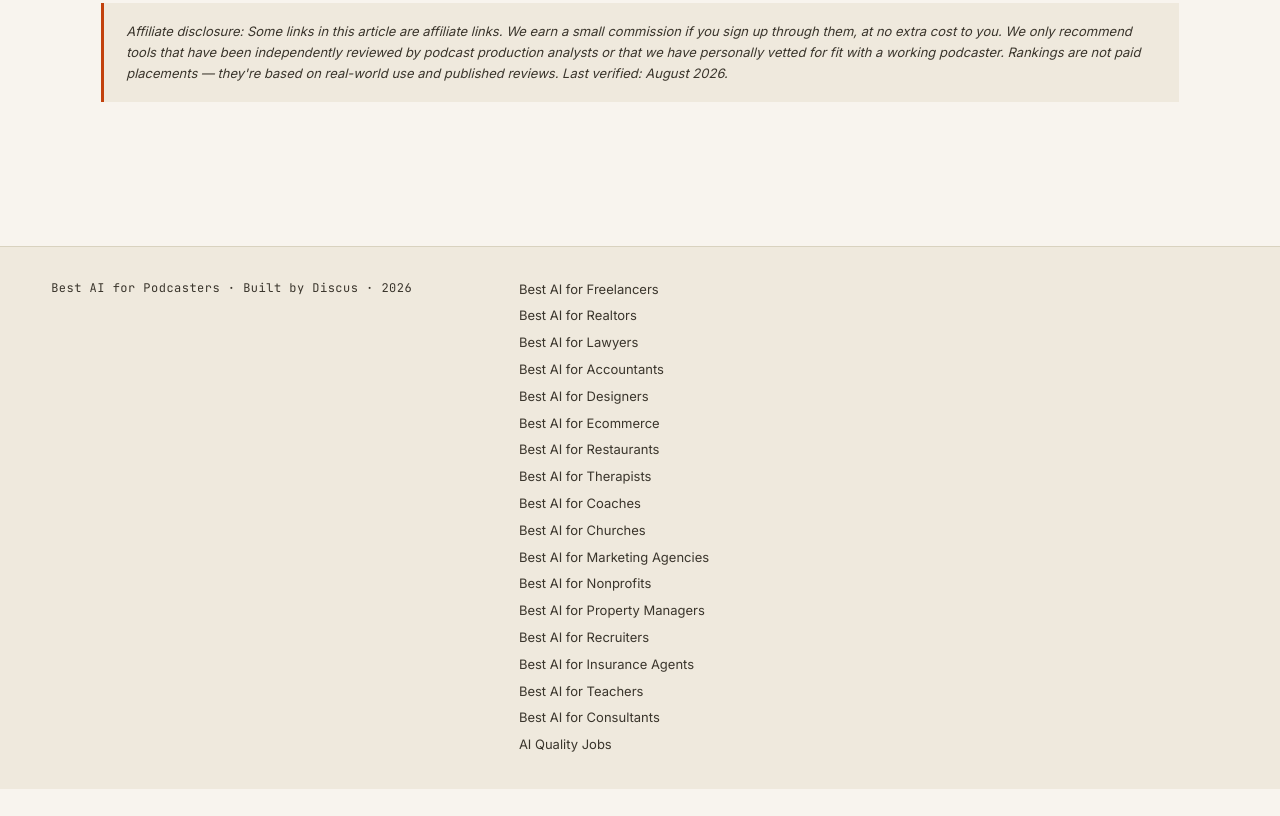
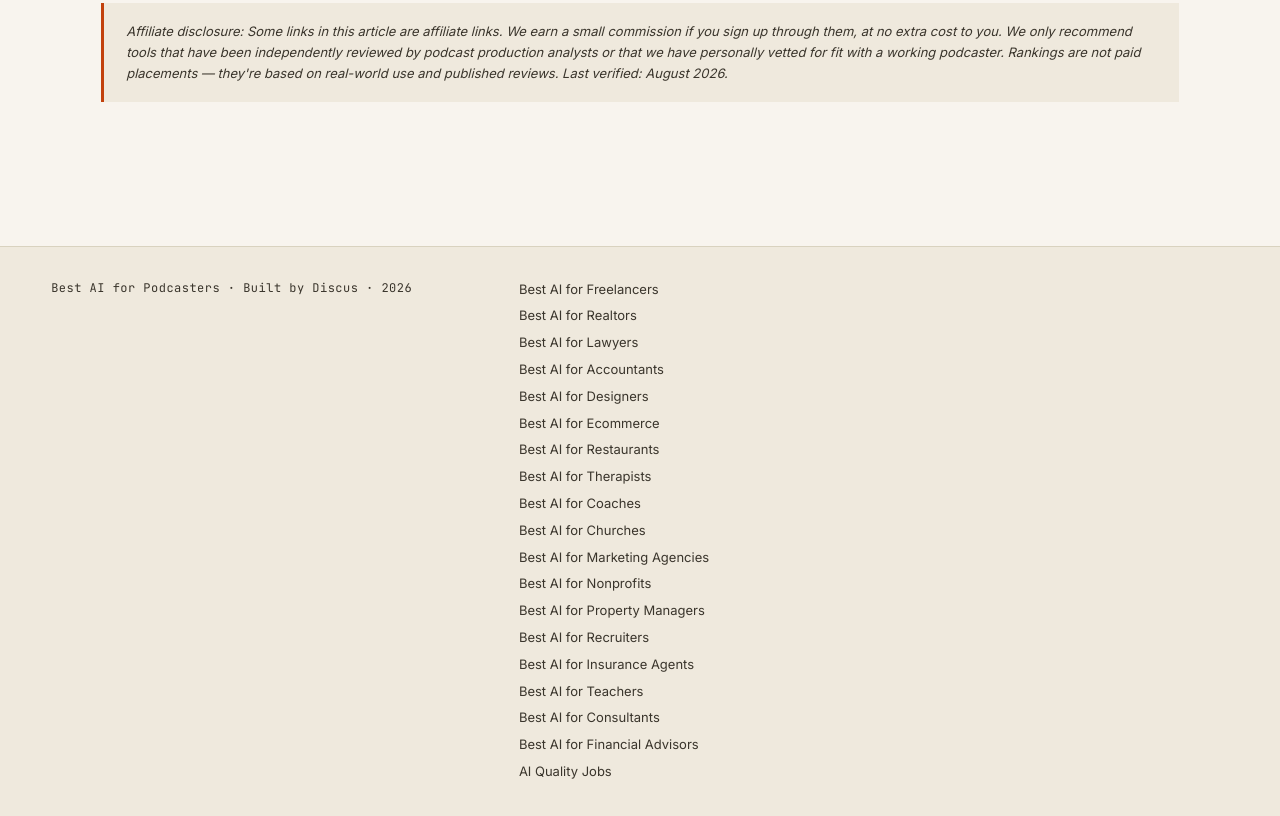
Before and after one commit to aldow3n-a11y/best-ai-podcasters, a plain HTML site: page index.html in a window 1280 px wide. Shown: the part 10093-10909 px from the top of the page. Before the commit the page ends 10882 px from the top, so only its background shows below. Drawn offline with Linux system fonts and the light colour scheme.

Commit message:
Cross-link Best AI for Financial Advisors (site #20) into footer

```diff
--- a/index.html
+++ b/index.html
@@ -593,6 +593,7 @@
 <a href="https://aldow3n-a11y.github.io/best-ai-insurance-agents/">Best AI for Insurance Agents</a>
 <a href="https://aldow3n-a11y.github.io/best-ai-teachers/">Best AI for Teachers</a>
 <a href="https://aldow3n-a11y.github.io/best-ai-consultants/">Best AI for Consultants</a>
+<a href="https://aldow3n-a11y.github.io/best-ai-financial-advisors/">Best AI for Financial Advisors</a>
 <a href="https://aldow3n-a11y.github.io/ai-quality-jobs/">AI Quality Jobs</a>
 </div>
 </div>
```
